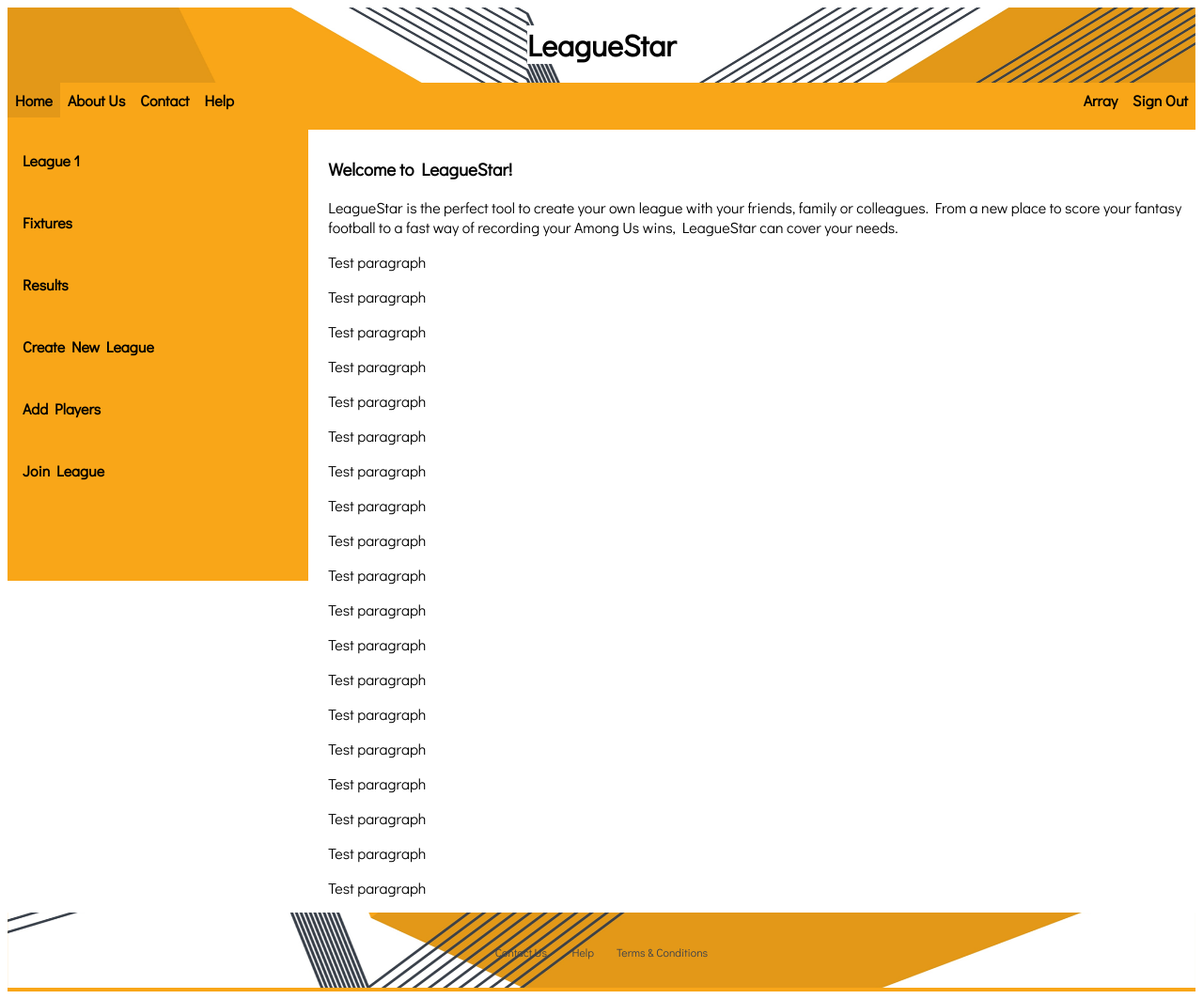
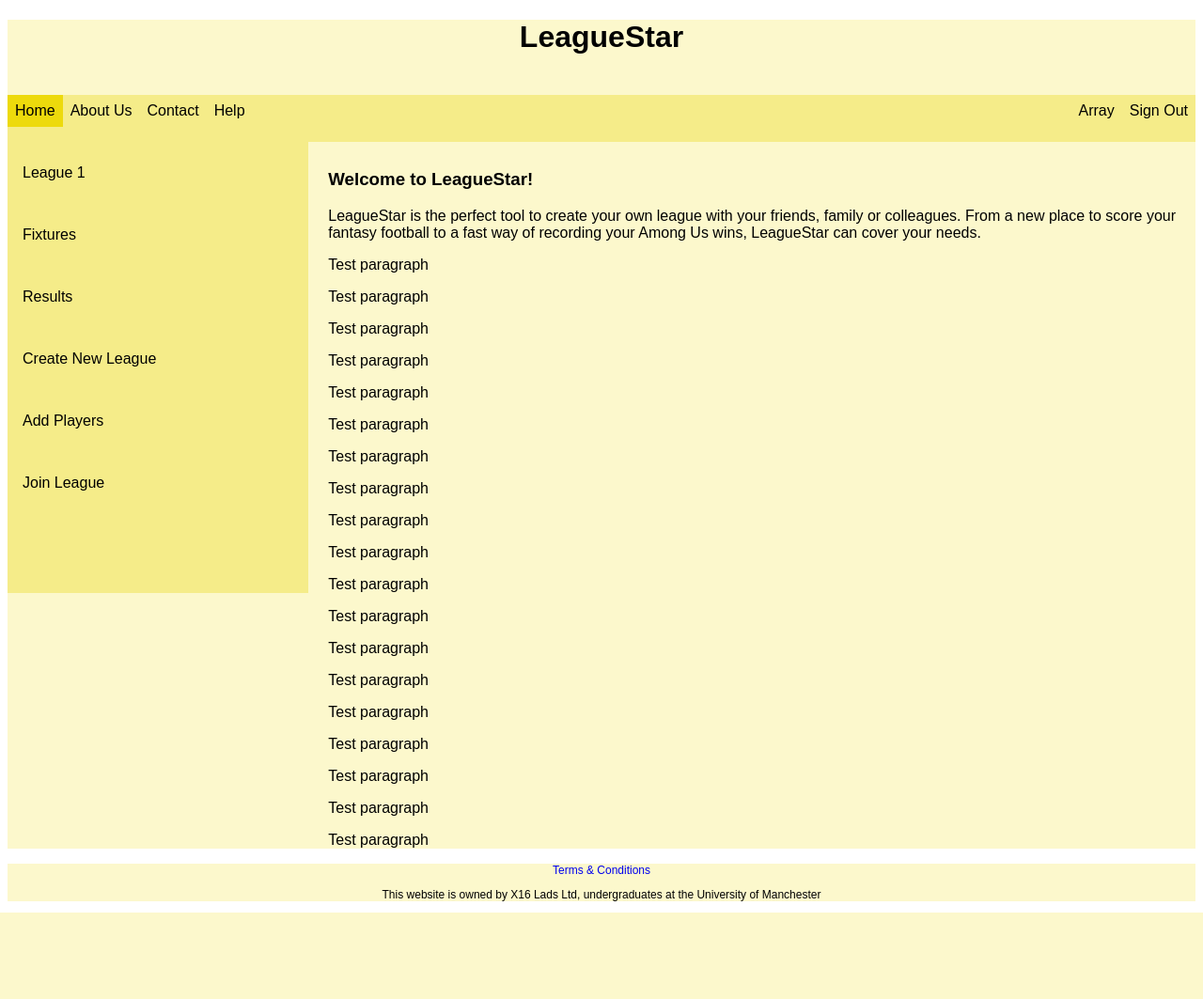
Before and after one commit to joehiggitt/league-star, a PHP site: page / in a window 1280 px wide. Shown: the whole page at 94% size. After the commit the page ends 971 px from the top, so only its background shows below. Run offline with PHP 8.4, Linux system fonts and the light colour scheme; the visitor is signed in with stand-in values (Sample User, id 1).

Commit message:
Revert "Merge branch 'Joe-Branch' into 'master'"
This reverts merge request !9

```diff
--- a/index.php
+++ b/index.php
@@ -4,15 +4,14 @@
 	<title>LeagueStar - Create your league for free</title>
 	<meta name="description" content="LeagueStar is the perfect tool to create your own league with your friends, family or colleagues. From a new place to score your fantasy football to a fast way of recording your Among Us wins, LeagueStar can cover your needs.">
 	<link rel="stylesheet" type="text/css" href="styles.css">
-	<link rel="stylesheet" href="https://fonts.googleapis.com/css?family=Didact Gothic">
+	<script src="https://ajax.googleapis.com/ajax/libs/jquery/3.5.1/jquery.min.js"></script>
 </head>
 <body>
 	<?php
 		session_start();
 	?>
 	<header>
-		<img src="Header.png" alt="header" height="80px" width="100%">
-		<div class="imageText"><h1>LeagueStar</h1></div>
+			<h1>LeagueStar</h1>
 	</header>
 	<nav>
 		<ul class="navNav">
@@ -73,10 +72,8 @@
 		<p>Test paragraph</p>
 	</main>
 	<footer>
-		<img src="Footer.png" height="80px" width="100%">
-		<div class="imageText">
-			<p><a href="contact.php" class="class">Contact Us</a>&emsp;&emsp;<a href="help.php" class="class">Help</a>&emsp;&emsp;<a href="terms.php" class="class">Terms & Conditions</a></p>
-		</div>
+		<p><a href="terms.php" class="class">Terms & Conditions</a></p>
+		<p>This website is owned by X16 Lads Ltd, undergraduates at the University of Manchester</p>
 	</footer>
 
 </body>
--- a/styles.css
+++ b/styles.css
@@ -1,36 +1,20 @@
 body
 {
 	background-color: #ffffff;
-	font-family: "Didact Gothic";
+	font-family: "Century Gothic", CenturyGothic, AppleGothic, sans-serif;
 }
 
 header
 {
 	height: 80px;
-	background-color: #f9a618;
+	background-color: #fcf8cc;
 	color: #000000;
 	text-align: center;
-	position: relative;
-}
-
-h1
-{
-	background-color: #ffffff;
-}
-
-.imageText
-{
-	position: absolute;
-	top: 50%;
-	left: 50%;
-	transform: translate(-50%, -50%);
 }
 
 nav
 {
-	background-color: #f9a618;
-	color: #3a404c;
-	font-weight: bold;
+	background-color: #f5ec89;
 	border-top: 0px;
 	height: 50px;
 	position: -webkit-sticky;
@@ -62,31 +46,14 @@ nav
 
 .navNav a:hover
 {
-	background-color: #ee9f18;
+	background-color: #f0e035;
 }
-
-/*aside
-{
-	height: 100%;
-	width: 200px;
-	position: fixed;
-	z-index: 1;
-	top: 0;
-	left: 0;
-	background-color: #f9a618;
-	color: #3a404c;
-	font-weight: bold;
-	overflow-x: hidden;
-	padding-top: 20px
-}*/
 
 aside
 {
 	float: left;
 	width: 25%;
-	background-color: #f9a618;
-	color: #3a404c;
-	font-weight: bold;
+	background-color: #f5ec89;
 	border-top: 0px;
 	border-right: 0px;
 	line-height: 50px;
@@ -115,18 +82,18 @@ aside
 
 .asideNav a:hover
 {
-	background-color: #ee9f18;
+	background-color: #f0e035;
 }
 
 .active
 {
-	background-color: #e39818;
-	color: #ffffff;
+	background-color: #edda0c;
+	color: #000000;
 }
 
 main
 {
-	background-color: #ffffff;
+	background-color: #fcf8cc;
 	border-top: 0px;
 	padding-top: 10px;
 	padding-left: 27%;
@@ -136,11 +103,10 @@ main
 footer
 {
 	height: 10%;
-	background-color: #f9a618;
+	background-color: #fcf8cc;
 	color: #000000;
 	text-align: center;
 	border-top: 0px;
-	position: relative;
 }
 
 footer p
@@ -151,27 +117,9 @@ footer p
 footer a
 {
 	text-decoration: none;
-	color: #3a404c;
-}
-
-footer a:visited
-{
-	color: #3a404c;
 }
 
 footer a:hover
 {
-	color: #565d6b;
+	color: gray;
 }
-
-/*@media screen and (max-height: 450px)
-{
-	.sidenav
-	{
-		padding-top: 15px;
-	}
-	.sidenav a
-	{
-		font-size: 18px;
-	}
-}*/
```
Also changed, not shown: addPlayers.php (+3 -7 lines), terms.php (+5 -8 lines), Footer.png (deleted), Header.png (deleted).
